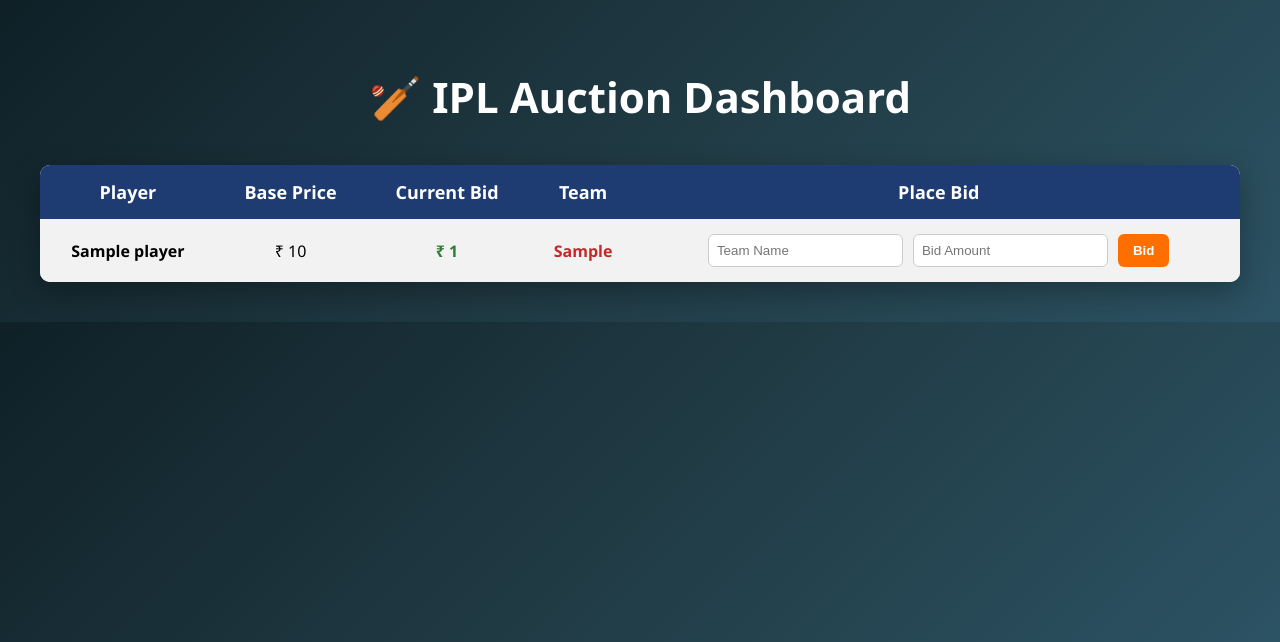
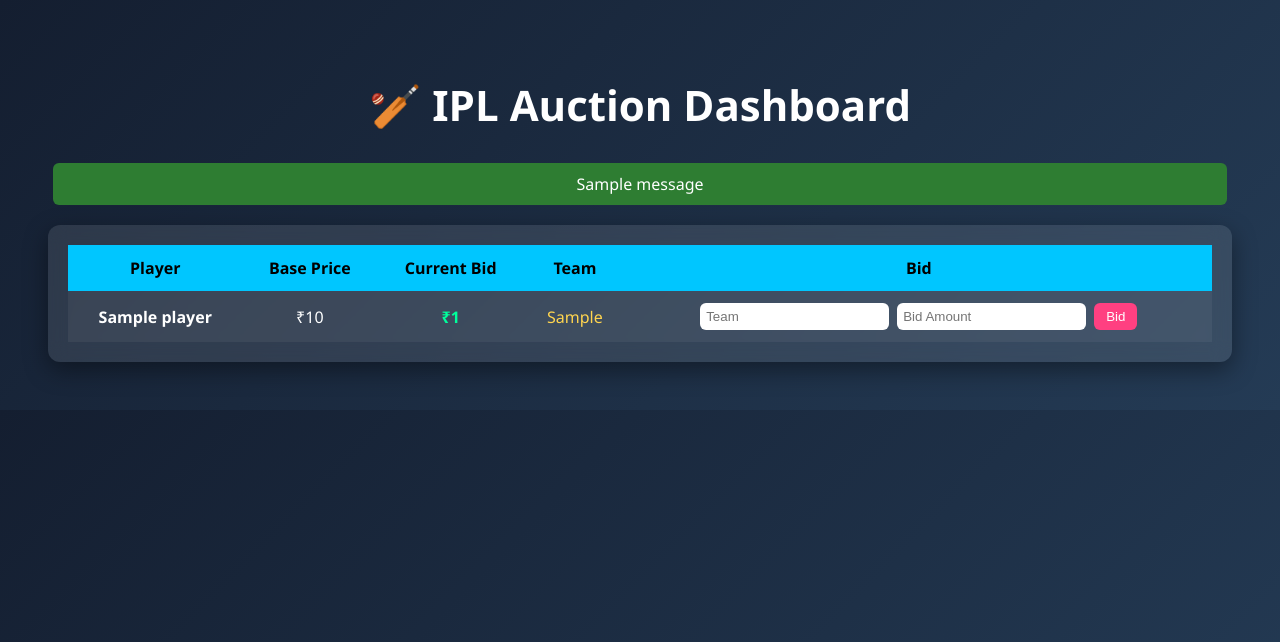
Before and after one commit to Rohan-Dedhia/ipl-auction-system, a Flask app: page / in a window 1280 px wide. Shown: the top 642 px of the page. Run offline with Flask 3, Linux system fonts and the light colour scheme; tables that the repository leaves empty hold one stand-in row (values such as "Sample post"); one stand-in notice (Sample message) is shown.

Commit message:
Added futuristic single-page auction UI with flash error messages and consecutive team bid validation

```diff
--- a/app.py
+++ b/app.py
@@ -1,8 +1,9 @@
-from flask import Flask, render_template, request, redirect
+from flask import Flask, render_template, request, redirect, flash
 from database import engine, SessionLocal
 from models import Player, Base
 
 app = Flask(__name__)
+app.secret_key = "auction_secret"
 
 Base.metadata.create_all(bind=engine)
 
@@ -22,15 +23,17 @@ def index():
 
         if player:
 
-            # prevent same team bidding consecutively
             if player.team == team:
-                db.close()
-                return "Same team cannot bid twice consecutively!"
+                flash("❌ Same team cannot bid consecutively!", "error")
 
-            if bid_amount > player.current_bid:
+            elif bid_amount <= player.current_bid:
+                flash("❌ Bid must be higher than current bid!", "error")
+
+            else:
                 player.current_bid = bid_amount
                 player.team = team
                 db.commit()
+                flash("✅ Bid placed successfully!", "success")
 
         db.close()
         return redirect("/")
--- a/static/style.css
+++ b/static/style.css
@@ -1,82 +1,99 @@
 body{
-font-family: 'Segoe UI', sans-serif;
-background: linear-gradient(135deg,#0f2027,#203a43,#2c5364);
+font-family:'Segoe UI',sans-serif;
+background:linear-gradient(135deg,#141E30,#243B55);
 color:white;
-margin:0;
 padding:40px;
 }
 
 .title{
 text-align:center;
 font-size:42px;
-margin-bottom:40px;
-font-weight:700;
+margin-bottom:30px;
 }
 
-.auction-table{
+.table-container{
+background:rgba(255,255,255,0.1);
+backdrop-filter:blur(10px);
+padding:20px;
+border-radius:12px;
+box-shadow:0 8px 25px rgba(0,0,0,0.4);
+}
+
+table{
 width:100%;
 border-collapse:collapse;
-background:white;
-color:black;
-border-radius:10px;
-overflow:hidden;
-box-shadow:0 10px 30px rgba(0,0,0,0.3);
 }
 
-.auction-table th{
-background:#1e3c72;
-color:white;
-padding:15px;
-font-size:18px;
+th{
+background:#00c6ff;
+color:black;
+padding:12px;
 }
 
-.auction-table td{
-padding:15px;
+td{
+padding:12px;
 text-align:center;
 }
 
-.auction-table tr:nth-child(even){
-background:#f2f2f2;
+tr:nth-child(even){
+background:rgba(255,255,255,0.05);
 }
 
 .player{
-font-weight:600;
+font-weight:bold;
 }
 
 .bid{
-color:#2e7d32;
+color:#00ff9c;
 font-weight:bold;
 }
 
 .team{
-color:#c62828;
-font-weight:bold;
+color:#ffd54f;
 }
 
-.bid-form{
+form{
 display:flex;
-gap:10px;
+gap:8px;
 justify-content:center;
 }
 
-.bid-form input{
-padding:8px;
+input{
+padding:6px;
 border-radius:6px;
-border:1px solid #ccc;
+border:none;
 }
 
-.bid-form button{
-background:#ff6f00;
+button{
+background:#ff4081;
 border:none;
 color:white;
-padding:8px 15px;
+padding:6px 12px;
 border-radius:6px;
 cursor:pointer;
-font-weight:600;
 transition:0.3s;
 }
 
-.bid-form button:hover{
-background:#e65100;
-transform:scale(1.05);
+button:hover{
+transform:scale(1.1);
+background:#f50057;
 }
+
+.alerts{
+text-align:center;
+margin-bottom:20px;
+}
+
+.alert{
+padding:10px;
+border-radius:6px;
+margin:5px;
+}
+
+.success{
+background:#2e7d32;
+}
+
+.error{
+background:#c62828;
+}
--- a/templates/index.html
+++ b/templates/index.html
@@ -2,7 +2,7 @@
 <html>
 
 <head>
-<title>IPL Auction Dashboard</title>
+<title>IPL Auction</title>
 <link rel="stylesheet" href="{{ url_for('static', filename='style.css') }}">
 </head>
 
@@ -10,14 +10,26 @@
 
 <h1 class="title">🏏 IPL Auction Dashboard</h1>
 
-<table class="auction-table">
+{% with messages = get_flashed_messages(with_categories=true) %}
+{% if messages %}
+<div class="alerts">
+{% for category, message in messages %}
+<div class="alert {{category}}">{{message}}</div>
+{% endfor %}
+</div>
+{% endif %}
+{% endwith %}
+
+<div class="table-container">
+
+<table>
 
 <tr>
 <th>Player</th>
 <th>Base Price</th>
 <th>Current Bid</th>
 <th>Team</th>
-<th>Place Bid</th>
+<th>Bid</th>
 </tr>
 
 {% for player in players %}
@@ -25,17 +37,17 @@
 <tr>
 
 <td class="player">{{player.name}}</td>
-<td>₹ {{player.base_price}}</td>
-<td class="bid">₹ {{player.current_bid}}</td>
+<td>₹{{player.base_price}}</td>
+<td class="bid">₹{{player.current_bid}}</td>
 <td class="team">{{player.team}}</td>
 
 <td>
 
-<form method="POST" class="bid-form">
+<form method="POST">
 
 <input type="hidden" name="player_id" value="{{player.id}}">
 
-<input type="text" name="team" placeholder="Team Name" required>
+<input type="text" name="team" placeholder="Team" required>
 
 <input type="number" name="bid" placeholder="Bid Amount" required>
 
@@ -51,5 +63,7 @@
 
 </table>
 
+</div>
+
 </body>
 </html>
```
Also changed, not shown: templates/bid.html (deleted, +0 -36 lines).
